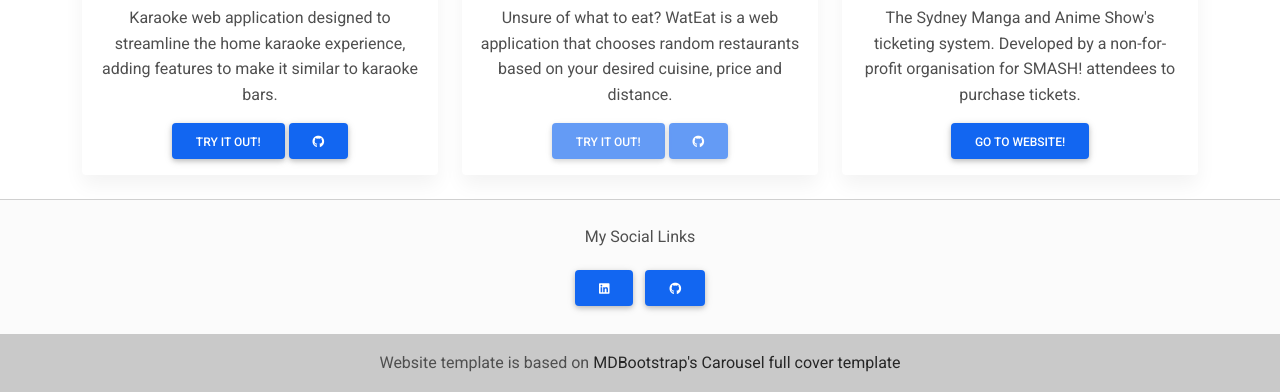
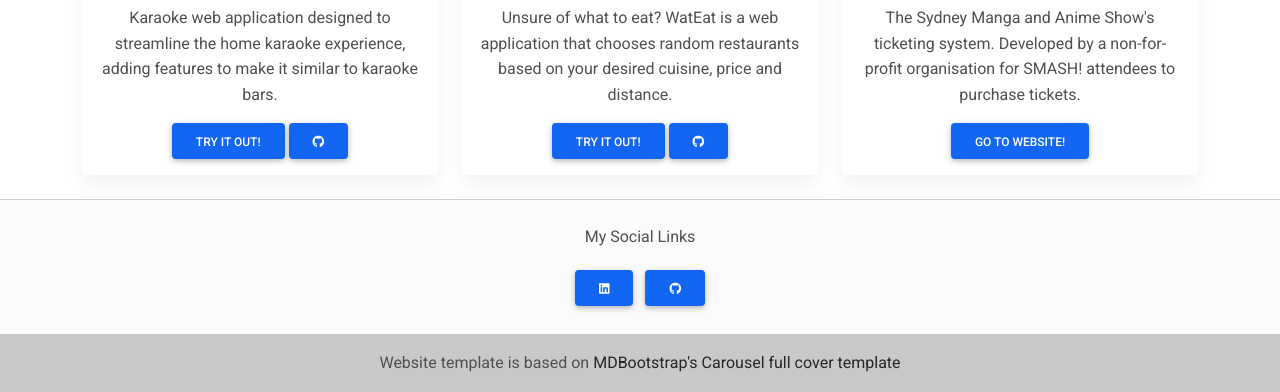
Before and after one commit to Zaikatana/portfolio, a plain HTML site: page index.html in a window 1280 px wide. Shown: the part 1671-2063 px from the top of the page. Drawn offline with Linux system fonts and the light colour scheme; a script that the page names is missing.

Commit message:
Enabled wateat

```diff
--- a/index.html
+++ b/index.html
@@ -40,7 +40,7 @@
                   <a class="dropdown-item" href="https://tickets.smash.org.au/">SMASH! Ticketing Website</a>
                 </li>
                 <li>
-                  <a class="dropdown-item disabled">WatEat</a>
+                  <a class="dropdown-item" href="/wateat">WatEat</a>
                 </li>
               </ul>
             </li>
@@ -203,8 +203,8 @@
                 <p class="card-text">
                   Unsure of what to eat? WatEat is a web application that chooses random restaurants based on your desired cuisine, price and distance.
                 </p>
-                <button href="#!" class="btn btn-primary" disabled>Try it Out!</button>
-                <button href="https://github.com/Zaikatana/WatEat3" target="_blank" class="btn btn-primary" disabled><i class="fab fa-github"></i></button>
+                <a href="/wateat" class="btn btn-primary">Try it Out!</a>
+                <a href="https://github.com/Zaikatana/WatEat3" target="_blank" class="btn btn-primary"><i class="fab fa-github"></i></a>
               </div>
             </div>
           </div>
```
